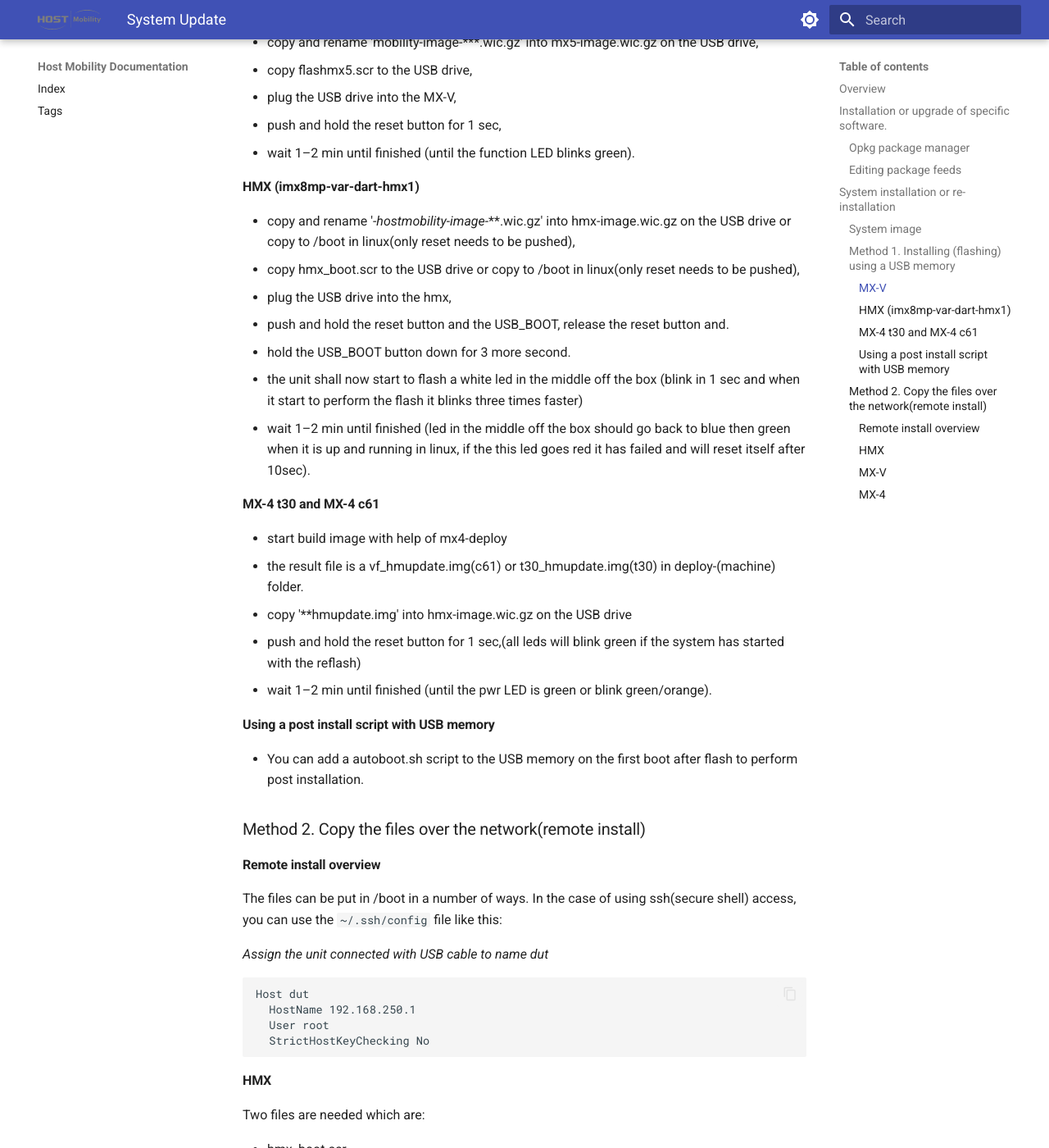
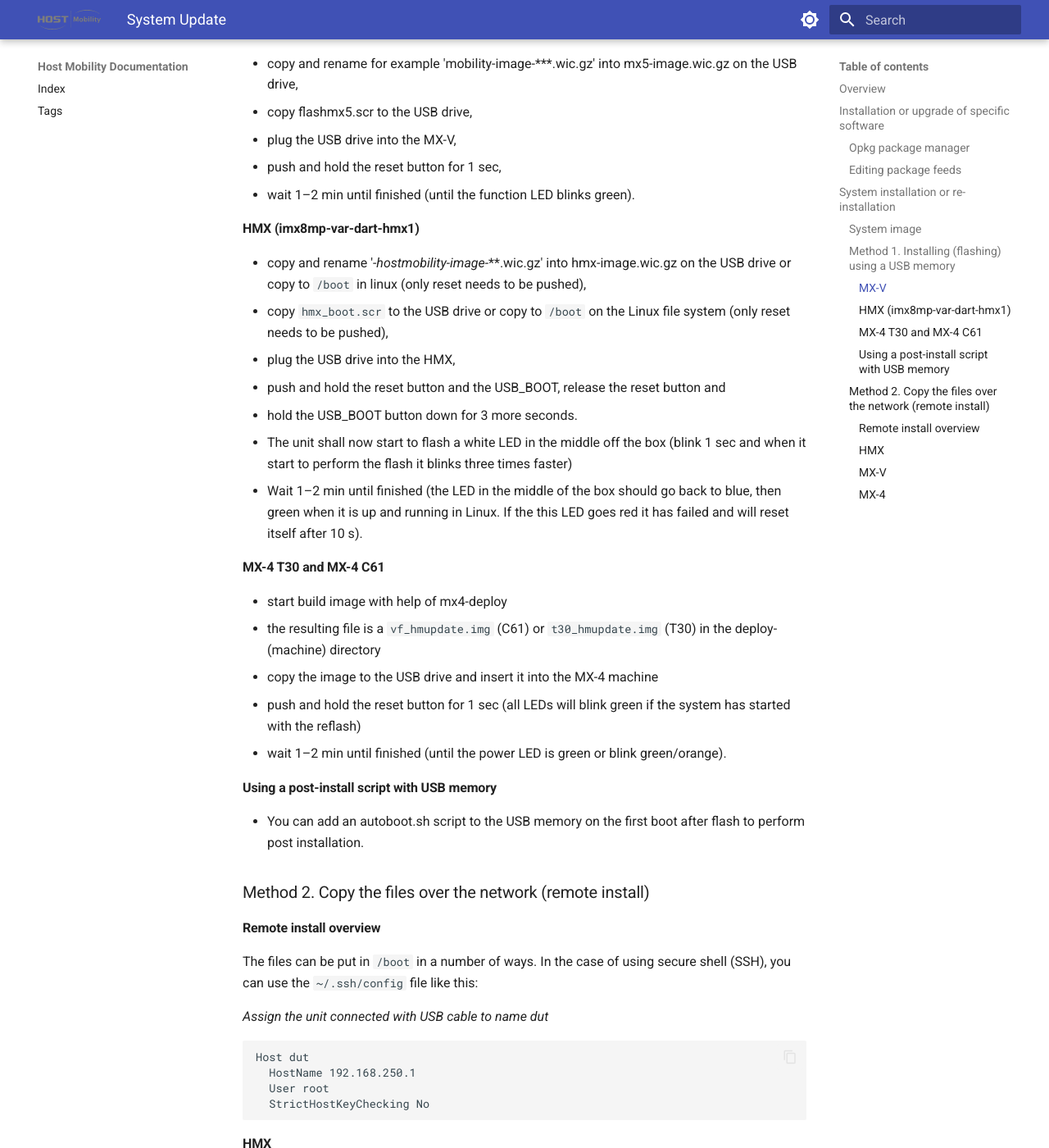
Before and after one commit to hostmobility/documentation, an MkDocs documentation site: the page built from docs/system/update.md, in a window 1280 px wide and 1400 px high, scrolled down 1492 px. Shown: the whole window at 82% size. Built offline with MkDocs 1.6.1 and Material for MkDocs 9.7.7, drawn with Linux system fonts in a browser that asks for light colours; some of the changed text lies outside the part shown.

Commit message:
Apply suggestions from code review
Co-authored-by: albsod <albin.soderqvist@hostmobility.com>
Co-authored-by: Rikard O <43606735+RikardO-HM@users.noreply.github.com>

````diff
--- a/docs/system/update.md
+++ b/docs/system/update.md
@@ -18,13 +18,13 @@
 1. Installation or upgrade of specific software.
 2. System installation or re-installation.
 
-##  Installation or upgrade of specific software.
+##  Installation or upgrade of specific software
 
 ###  Opkg package manager
 
 `opkg` is used  to install extra packages that are not installed with the original image.
 
-*To use it, first update package lists*
+*To use it, first update the package lists*
 ```bash
 opkg update
 opkg list
@@ -37,8 +37,8 @@
 
 ### Editing package feeds
 
-The files in the folder `/etc/opkg/*` define where to get extra software. You can edit to point to a customer server.
-**NOTE: Make sure the package repository that you add is compatible and secure to use**
+The files under `/etc/opkg/*` define where to get extra software. You can edit them to point to the server of your choice.
+**NOTE: Make sure that the package repository you add is compatible and secure to use**
 
 ## System installation or re-installation
 
@@ -46,12 +46,12 @@
 
 Host Mobility hardware is able to update itself with two methods using files created by the build system:
 
-1. Put files on a USB memory and plug it into the hardware and press `reset-button`. *On the HMX, the USB-upgrade button must be held down during reset as well*
+1. Put files on a USB memory stick, plug it into the machine and press `reset-button`. *On the HMX, the USB-upgrade button must be held down during reset as well*
 2. Copy the files over the network to /boot directory and set the `firmware_update` u-boot environment variable to `true`
 
 The files themselves are:
 
-1. A u-boot script. Depending on the hardware type, the name can be `hmx_boot.scr`, `flashmx5.scr` or `*_hmupdate.img`. This scripts is able to update all software components (Linux kernel, u-boot, file-system(distribution), co-processor firmware).
+1. A u-boot script. Depending on the platform type, the name can be `hmx_boot.scr` for HMX, `flashmx5.scr` for [#MX-V] or `*_hmupdate.img` for [#mx-4-t30-and-mx-4-c61] and CT(t20_*). This scripts is able to update all software components (Linux kernel, u-boot, file-system(distribution), co-processor firmware).
 2. The image file, named `hmx-image.wic.gz`, `mx5-image.wic.gz`, etc. *For the `*_hmupdate.img` script case, the image file can be baked into the script itself.*
 
 
@@ -59,7 +59,7 @@
 
 #### MX-V
 
-* copy and rename 'mobility-image-***.wic.gz' into mx5-image.wic.gz on the USB drive,
+* copy and rename for example 'mobility-image-***.wic.gz' into mx5-image.wic.gz on the USB drive,
 * copy flashmx5.scr to the USB drive,
 * plug the USB drive into the MX-V,
 * push and hold the reset button for 1 sec,
@@ -67,31 +67,31 @@
 
 #### HMX (imx8mp-var-dart-hmx1)
 
-* copy and rename '*-hostmobility-image-***.wic.gz' into hmx-image.wic.gz on the USB drive or copy to /boot in linux(only reset needs to be pushed),
-* copy hmx_boot.scr to the USB drive or copy to /boot in linux(only reset needs to be pushed),
-* plug the USB drive into the hmx,
-* push and hold the reset button and the USB_BOOT, release the reset button and.
-* hold the USB_BOOT button down for 3 more second.
-* the unit shall now start to flash a white led in the middle off the box (blink in 1 sec and when it start to perform the flash it blinks three times faster)
-* wait 1–2 min until finished (led in the middle off the box should go back to blue then green when it is up and running in linux, if the this led goes red it has failed and will reset itself after 10sec).
+* copy and rename '*-hostmobility-image-***.wic.gz' into hmx-image.wic.gz on the USB drive or copy to `/boot` in linux (only reset needs to be pushed),
+* copy `hmx_boot.scr` to the USB drive or copy to `/boot` on the Linux file system (only reset needs to be pushed),
+* plug the USB drive into the HMX,
+* push and hold the reset button and the USB_BOOT, release the reset button and
+* hold the USB_BOOT button down for 3 more seconds.
+* The unit shall now start to flash a white LED in the middle off the box (blink 1 sec and when it start to perform the flash it blinks three times faster)
+* Wait 1–2 min until finished (the LED in the middle of the box should go back to blue, then green when it is up and running in Linux. If the this LED goes red it has failed and will reset itself after 10 s).
 
-#### MX-4 t30 and MX-4 c61
+#### MX-4 T30 and MX-4 C61
 
 * start build image with help of mx4-deploy
-* the result file is a vf_hmupdate.img(c61) or t30_hmupdate.img(t30) in deploy-(machine) folder.
-* copy '**hmupdate.img' into hmx-image.wic.gz on the USB drive
-* push and hold the reset button for 1 sec,(all leds will blink green if the system has started with the reflash)
-* wait 1–2 min until finished (until the pwr LED is green or blink green/orange).
+* the resulting file is a `vf_hmupdate.img` (C61) or `t30_hmupdate.img` (T30) in the deploy-(machine) directory
+* copy the image to the USB drive and insert it into the MX-4 machine
+* push and hold the reset button for 1 sec (all LEDs will blink green if the system has started with the reflash)
+* wait 1–2 min until finished (until the power LED is green or blink green/orange).
 
-#### Using a post install script with USB memory
+#### Using a post-install script with USB memory
 
-* You can add a autoboot.sh script to the USB memory on the first boot after flash to perform post installation.
+* You can add an autoboot.sh script to the USB memory on the first boot after flash to perform post installation.
 
-### Method 2. Copy the files over the network(remote install)
+### Method 2. Copy the files over the network (remote install)
 
 #### Remote install overview
 
-The files can be put in /boot in a number of ways. In the case of using ssh(secure shell) access, you can use the `~/.ssh/config` file like this:
+The files can be put in `/boot` in a number of ways. In the case of using secure shell (SSH), you can use the `~/.ssh/config` file like this:
 
 *Assign the unit connected with USB cable to name dut*
 ```
````
